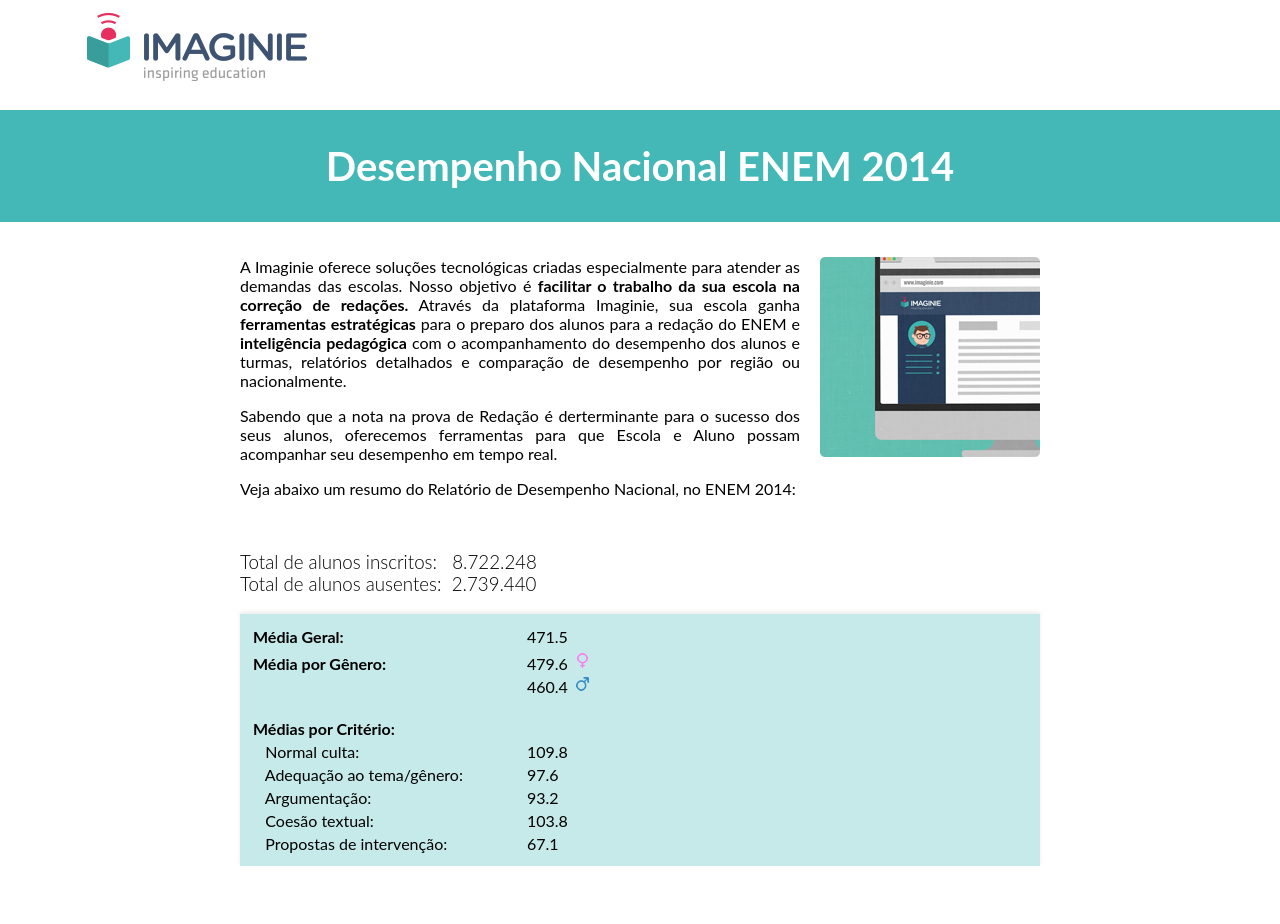
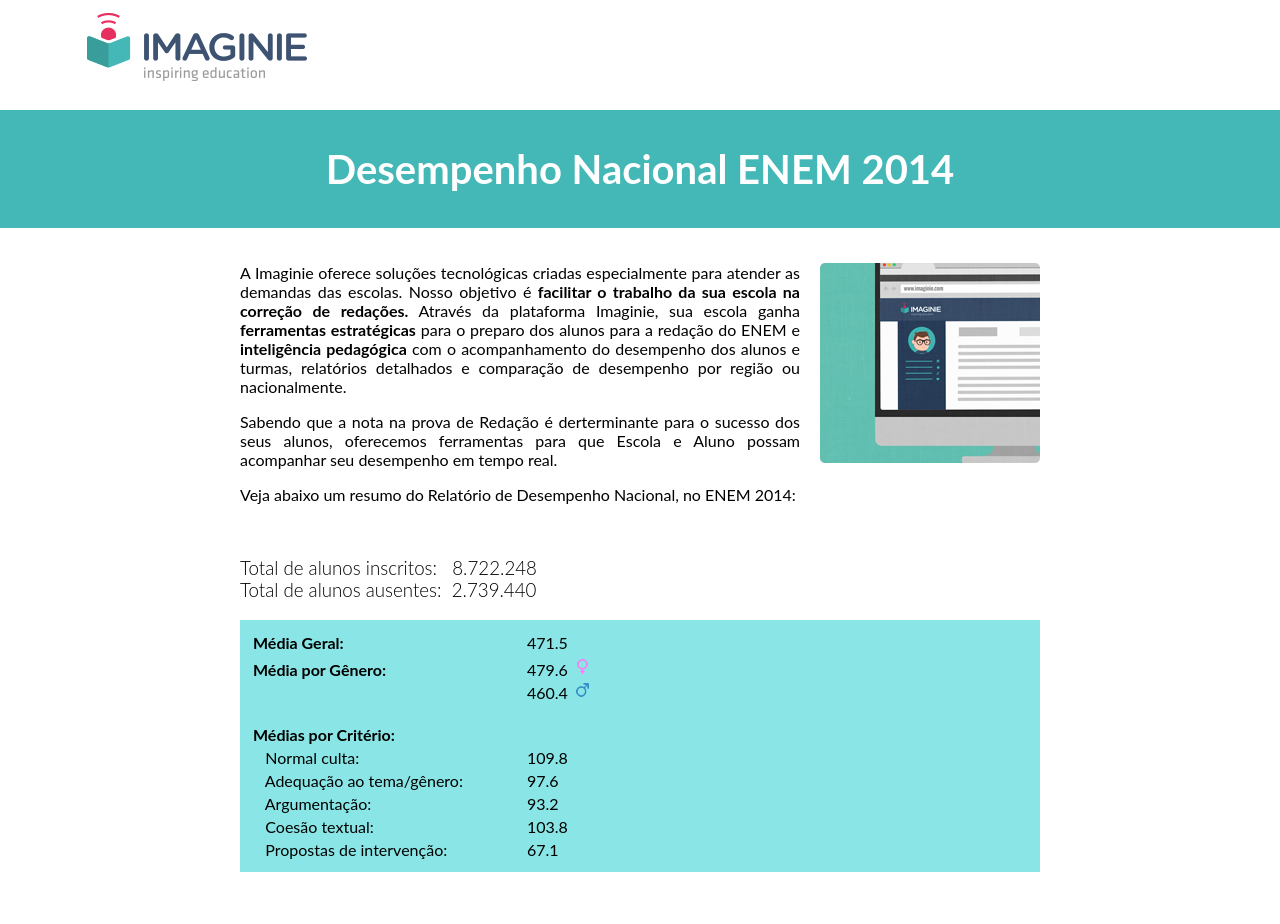
Before and after one commit to imaginie/microdados, a Flask app: page /static/nacional.html in a window 1280 px wide. Shown: the top 924 px of the page. Run offline with Flask 2, Linux system fonts and the light colour scheme; some libraries are stand-ins or nearby versions.

Commit message:
ajustes de layout

```diff
--- a/src/microdados/static/imaginie.css
+++ b/src/microdados/static/imaginie.css
@@ -13,14 +13,12 @@
 }
 
 h1 {
-
     font-weight:700;
     font-size: 40px;
 
 }
 
 h4 {
-
     font-weight:300;
     font-size: 22px;
     color:#FFFFFF;
@@ -29,9 +27,10 @@
 #top {
     color:#FFFFFF;
     background-color:#44B8B7;
-    padding: 5px 0;
+    padding: 8px 0;
     width:100%;
-    bordeer: 0px;
+    border: 0px;
+    margin: 0;
 }
 
 #logo {
@@ -44,21 +43,13 @@
 
 #footer {
     background-color:rgb(61, 83, 113);
-    border-top-color:#D4D4D4;
-    border-top-style:solid;
-    border-top-width:1px;
-    box-shadow:rgba(0, 0, 0, 0.0745098) 0 -0.125em 0.25em 0;
     position:relative;
     padding: 1px 0;
 }
 
 #media-geral {
     width:100%;
-    background-color: rgba(68, 184, 183, 0.3);
-    border-color:#D4D4D4;
-    border-style:solid;
-    border:1px;
-    box-shadow:rgba(0, 0, 0, 0.0745098) 0 -0.125em 0.25em 0;
+    background-color: #8ae6e6;
     position:relative;
     padding: 10px;
 }
--- a/src/microdados/static/nacional.html
+++ b/src/microdados/static/nacional.html
@@ -80,7 +80,7 @@
                     title: "Alunos por intervalo de Nota ENEM 2014",
                     width: 700,
                     height: 494,
-                    bar: {groupWidth: '75%', color: '#44B8B7'},
+                    bar: {groupWidth: '65%', color: '#44B8B7'},
                     legend: { position: 'none' },
                     titlePosition: 'none',
                     chartArea: {width: '85%', height: '80%', top: '5%', bottom: '10%'},
@@ -96,7 +96,7 @@
         </script>
 	</head>
 	<body>
-        <div id="logo">
+        <div id="logo" align="left">
             <img src="/static/logo.png">
         </div>
 
```
